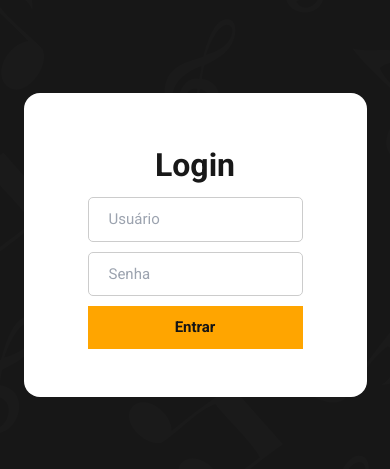
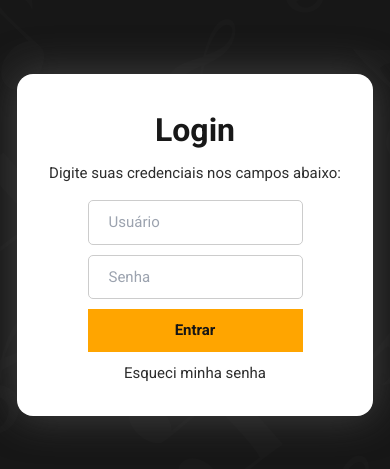
Before and after one commit to douglastaylorb/busca-musicas-karaoke, a Vue app: page / in a window 390 px wide. Shown: the part 177-646 px from the top of the page. Built offline with nearby package versions, Linux system fonts and the light colour scheme.

Commit message:
Ajustes versão mobile

```diff
--- a/src/assets/main.css
+++ b/src/assets/main.css
@@ -6,7 +6,7 @@
 @tailwind components;
 @tailwind utilities;
 
-input {
+input, p, a {
   color: #2e2e2e;
 }
 h1 {
@@ -31,3 +31,9 @@ h1 {
     place-items: center;
   }
 } */
+
+@media only screen and (max-width: 435px) {
+  h1 {
+    font-size: 2rem;
+  }
+}
--- a/src/components/Header.vue
+++ b/src/components/Header.vue
@@ -24,16 +24,16 @@ export default {
   width: 100%;
   display: flex;
   justify-content: flex-end;
-  padding: 10px 40px;
+  padding: 10px 20px;
   color: #fff;
   position: absolute;
 }
 
 button {
-  padding: 10px 20px;
+  padding: 10px 10px;
   font-size: 14px;
-  color: #151515;
-  background-color: #eeeeee;
+  color: white;
+  /* background-color: #eeeeee; */
   border: none;
   border-radius: 5px;
   cursor: pointer;
--- a/src/components/Home.vue
+++ b/src/components/Home.vue
@@ -24,11 +24,6 @@ export default {
 </script>
 
 <style scoped>
-
-h1 {
-  font-size: 4rem;
-}
-
 .button-group {
   padding: 1rem 0 3rem 0;
   display: flex;
--- a/src/components/Login.vue
+++ b/src/components/Login.vue
@@ -2,6 +2,7 @@
 <template>
   <section class="login-container">
     <h1>Login</h1>
+    <p>Digite suas credenciais nos campos abaixo:</p>
     <form @submit.prevent="handleLogin">
       <div>
         <input type="text" v-model="username" placeholder="Usuário" required />
@@ -10,6 +11,7 @@
         <input type="password" v-model="password" placeholder="Senha" required />
       </div>
       <button type="submit">Entrar</button>
+      <a href="#">Esqueci minha senha</a>
     </form>
     <p v-if="error" class="error">{{ error }}</p>
   </section>
@@ -50,14 +52,19 @@ export default {
   align-items: center;
   justify-content: center;
   background-color: white;
-  padding: 3rem 4rem;
+  padding: 3rem 3rem;
   border-radius: 1rem;
+  box-shadow: 0 0 40px rgba(95, 95, 95, 0.6);
 }
 
 .login-container h1 {
   color: #181818;
   font-size: 2rem;
   margin-bottom: 0.5rem;
+}
+
+.login-container p {
+  margin-bottom: 1rem;
 }
 
 form {
@@ -91,4 +98,10 @@ button:active {
   color: rgb(250, 86, 86);
   margin-top: 10px;
 }
+
+@media only screen and (max-width: 600px) {
+  .login-container {
+    padding: 2rem 2rem;
+  }
+}
 </style>
--- a/src/components/MusicSearch.vue
+++ b/src/components/MusicSearch.vue
@@ -145,19 +145,11 @@ select:focus {
   outline: 0;
 }
 
-@media screen and (max-width: 768px) {
-  .container h1 {
-    font-size: 2.5rem;
+
+@media only screen and (max-width: 769px) {
+  .container {
+    padding: 3rem 1rem;
   }
-
-  .container__input input {
-    padding: 12px 30px 11px 30px;
-  }
-
-  .container__input button {
-    padding: 9px 2rem;
-  }
-
 }
 
 @media only screen and (max-width: 425px) {
```
